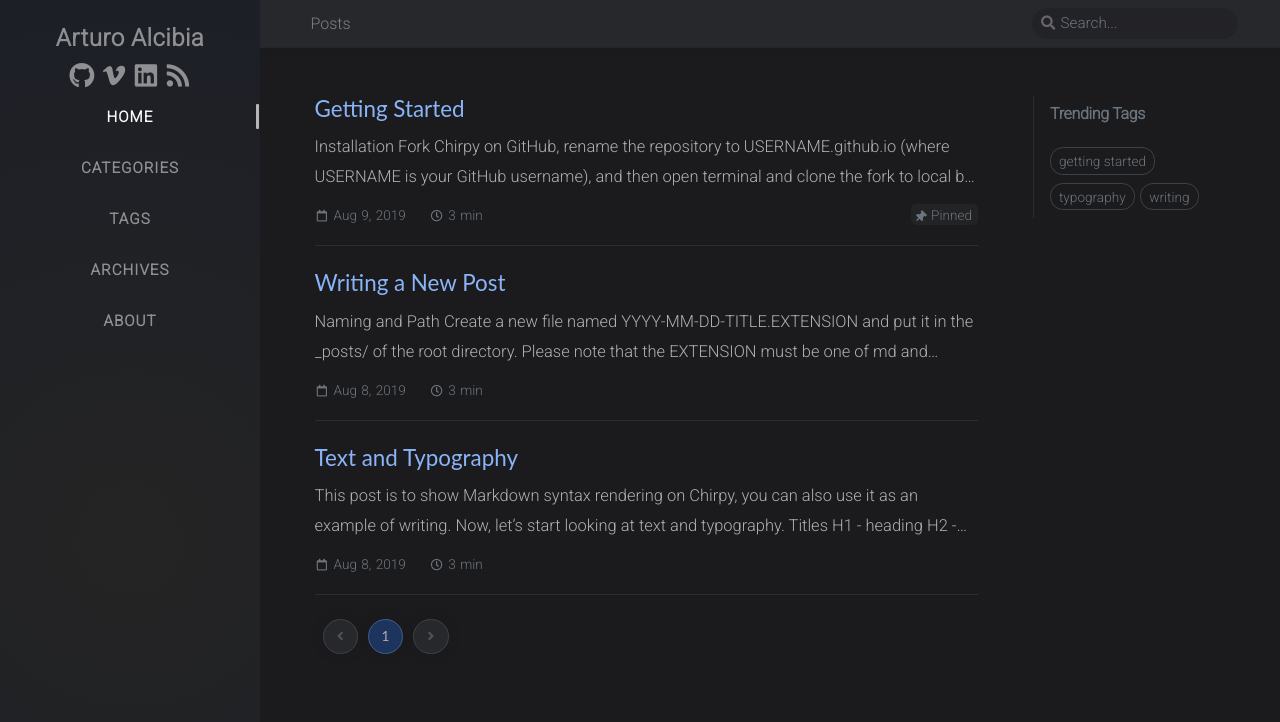
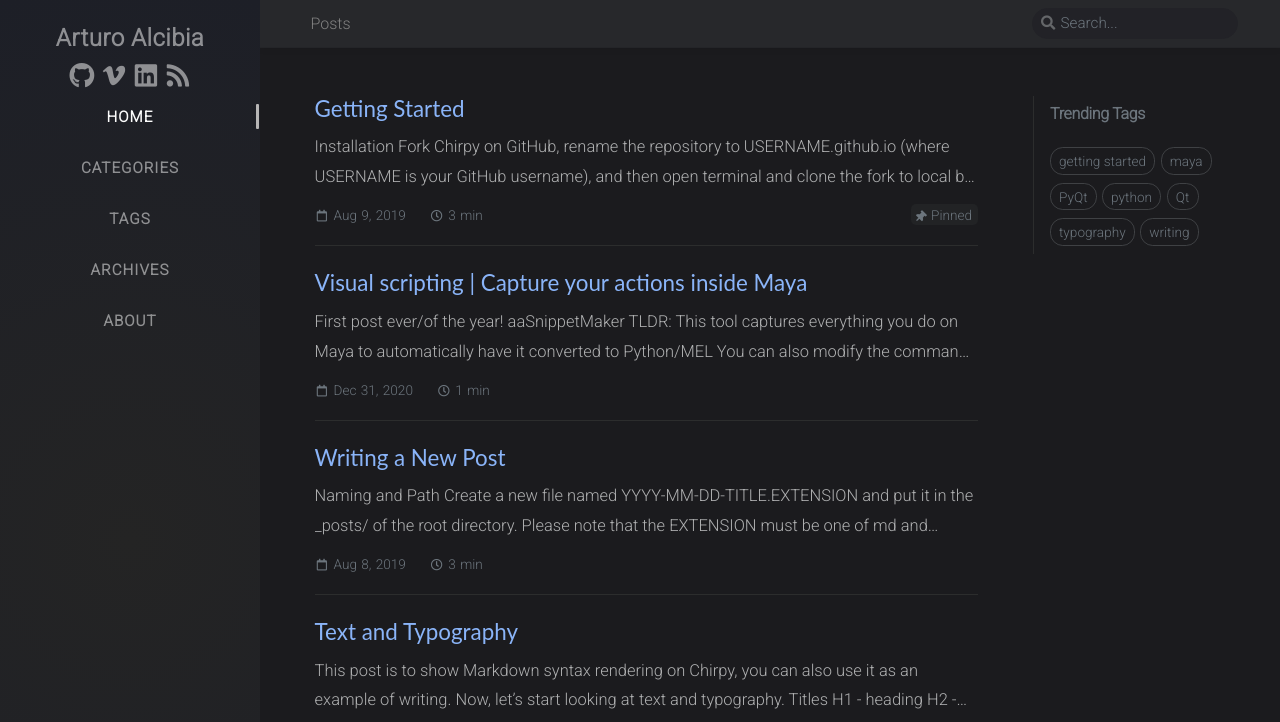
Before and after one commit to arturoalcibia/arturoalcibia.github.io, a Jekyll site: the page built from index.html, in a window 1280 px wide and 1081 px high, cut to the strip 0-722 px from the top of the window. Built offline with Jekyll 4.4.1, drawn with Linux system fonts in a browser that asks for light colours; nearby versions of some CDN libraries; the list of posts is cut into pages by our own code; comment, search, counter and statistics services are not loaded.

Commit message:
Added aaSnippetMaker post

```diff
--- a/_includes/vimeoPlayer.html
+++ b/_includes/vimeo-player.html
@@ -1,8 +1,8 @@
 <div class="embed-container">
     <iframe
             src="https://player.vimeo.com/video/{{ include.id }}"
-            width="850"
-            height="478"
+            width="600"
+            height="338"
             frameborder="0"
             allow="autoplay; fullscreen"
             allowfullscreen>
--- /dev/null
+++ b/_posts/2020-01-01-aaSnippetMaker.md
@@ -0,0 +1,67 @@
+---
+title: Visual scripting | Capture your actions inside Maya
+author: Arturo Alcibia
+date: 2021-01-01 00:00:00 +0800
+categories: [proyects]
+tags: [maya, python, PyQt, Qt]
+---
+- [x] First post ever/of the year!
+
+# aaSnippetMaker
+
+
+## TLDR:
+
+This tool captures everything you do on Maya to automatically have it converted to `Python`/`MEL`
+
+You can also modify the commands parameters from the UI.
+
+Useful for people who want to:
+ - Quickly have their prototypes ready in a script.
+ - Automate their workflow without the need to script.
+
+ On top of my mind, this is especially useful for rigging artists who constantly
+ prototype and then have to recreate their actions forleft/right side,
+ different characters. etc.
+
+{% include vimeo-player.html id="490539028" %}
+
+
+---
+## Functionality
+
+![Desktop View](/assets/img/aaSnippetMaker/capturing_sideToSide_UI.gif)
+
+While being open, it will capture every relevant action and have it saved on the UI.
+
+Some action examples:
+- Create/Delete/Rename nodes
+- Create/Connect/Disconnect/Set attributes
+- Runtime maya commands
+- Among others
+
+#### Node stack:
+For the visual scripting part, there is a node stack that allows you to:
+- See the current flags for the selected command
+- See all available flags for the selected command
+- Add/Edit/Remove flags
+- Search and replace the names of the used objects.
+![Desktop View](/assets/img/aaSnippetMaker/flags2.gif){: width="500" .normal}
+
+#### Python & MEL Script Editor:
+
+As well, there is a `Python` and `MEL` script editor that allows you to
+see your latest changes reflected on Maya and
+the tool's UI.
+![Desktop View](/assets/img/aaSnippetMaker/multipleLanguages.gif)
+
+---
+---
+## Future plans:
+
+Some pending to do's:
+- [ ] From an already existing graph/scene, convert it to commands on the UI.
+- [ ] Undo actions/Stack traces can be tricky to actually reflect the end result.
+- [ ] Release it to the public!
+
+---
```
Also changed, not shown: assets/img/aaSnippetMaker/clickingOnNode.gif (added), 3 other files.
